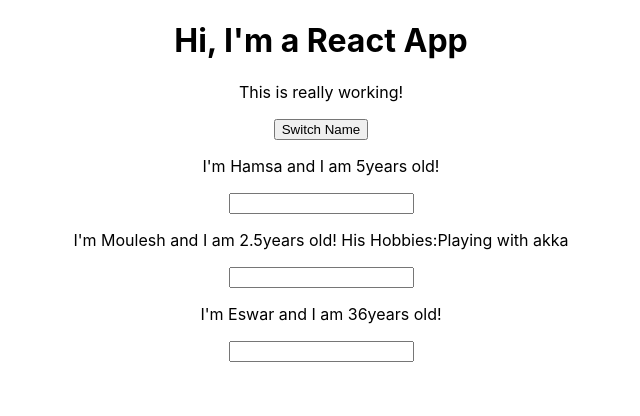
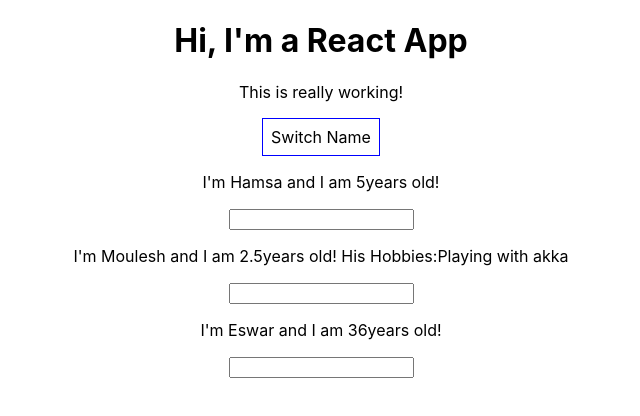
Before and after one commit to priyaesh/react-complete-guide, a React (Create React App) app: page / in a window 1280 px wide. Shown: the top 416 px of the page, without its empty margins (319-959 px from the left). Built offline with nearby package versions, Linux system fonts and the light colour scheme.

Commit message:
adding stylesheet and inline style

```diff
--- a/src/App.js
+++ b/src/App.js
@@ -37,11 +37,22 @@
   }
 
   render() {
+
+      const style={
+        backgroundColor:'white',
+        font:'inherit',
+        border:'1px solid blue',
+        padding: '8px',
+        cursor:'pointer'
+
+      };
     return (
       <div className="App">
       <h1> Hi, I'm a React App</h1>
       <p>This is really working!</p>
-      <button onClick={()=>this.swithNameHandler('Hamsavardini')}>Switch Name</button>
+      <button
+      style={style}
+      onClick={()=>this.swithNameHandler('Hamsavardini')}>Switch Name</button>
       <Person
        name={this.state.person[0].name}
         age={this.state.person[0].age}/>
--- a/src/Person/Person.css
+++ b/src/Person/Person.css
@@ -1,6 +1,6 @@
 .Person{
     width: 60%;
-    margin: auto;
+    margin:16px auto;
     border: 1px solid #eee;
     box-shadow: 0 2px 3px #ccc;
     padding: 16px;
--- a/src/Person/Person.js
+++ b/src/Person/Person.js
@@ -1,5 +1,5 @@
 import React from 'react';
-import './Person.css'
+import './Person.css';
 
 const person = (probs) => {
     return (
```
